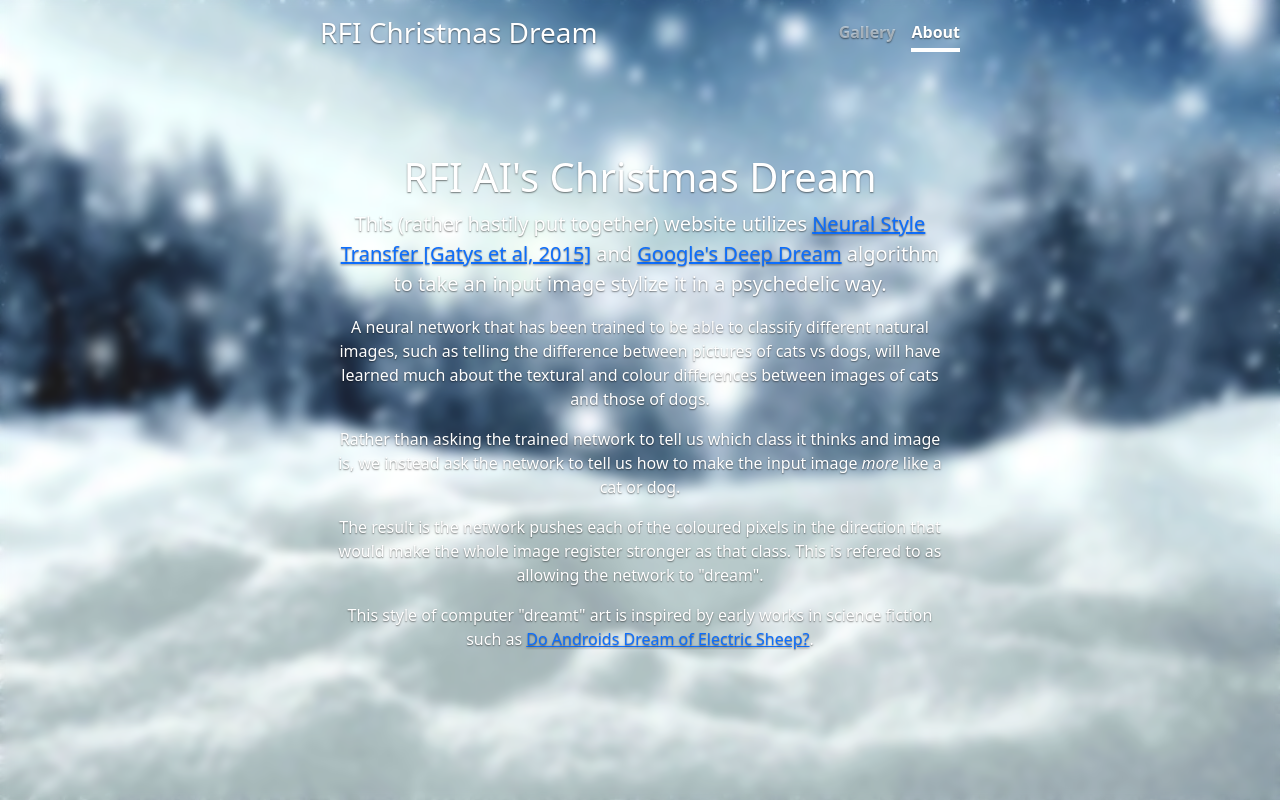
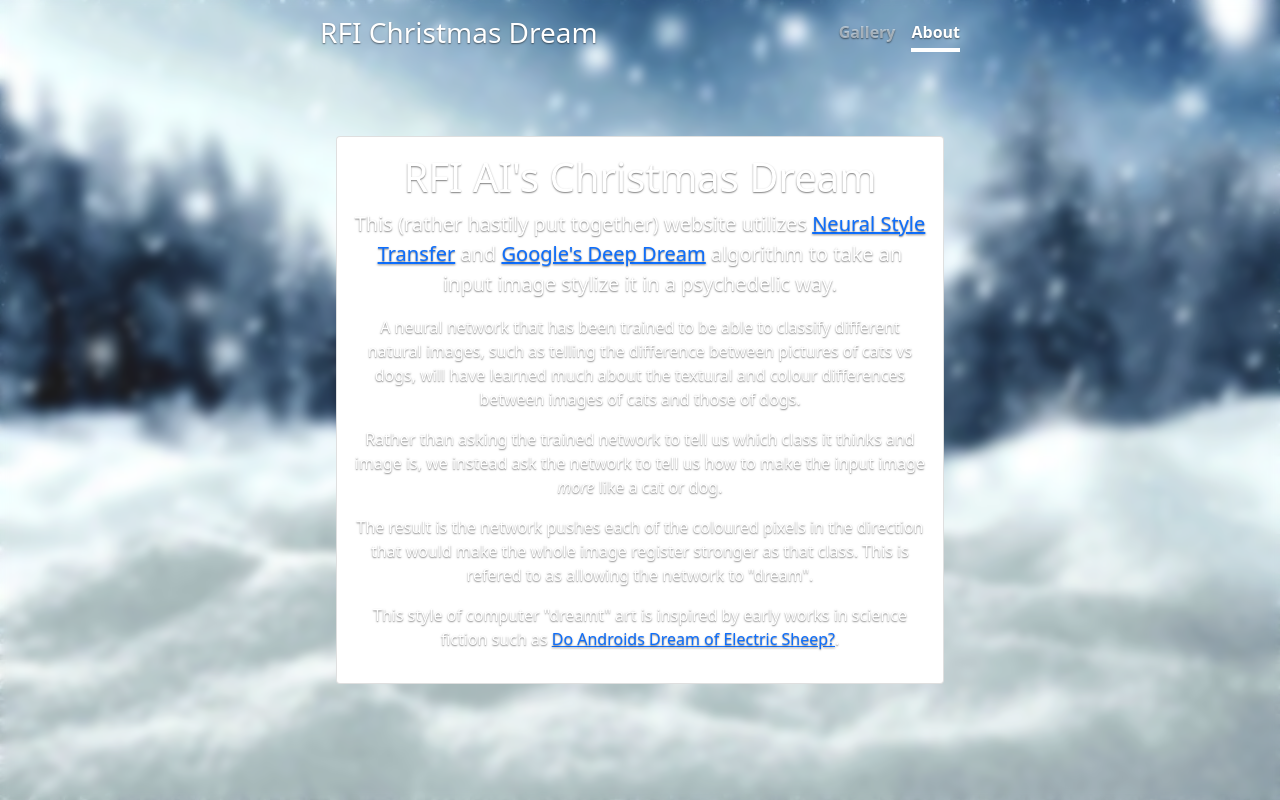
Before and after one commit to rosalindfranklininstitute/deepdreamchristmas, a Flask app: page /about in a window 1280 px wide. Run offline with Flask 2, Linux system fonts and the light colour scheme.

Commit message:
Update about

```diff
--- a/templates/about.html
+++ b/templates/about.html
@@ -25,9 +25,11 @@
                         </div>
                     </header>
                     <main class="px-3 mb-auto mt-auto">
+                        <div class="card">
+                          <div class="card-body">
                             <h1>RFI AI's Christmas Dream</h1>
                             <p class="lead">
-                            This (rather hastily put together) website utilizes <a href="https://arxiv.org/abs/1508.06576">Neural Style Transfer [Gatys et al, 2015]</a> and <a href="https://ai.googleblog.com/2015/06/inceptionism-going-deeper-into-neural.html">Google's Deep Dream</a> algorithm to take an input image stylize it in a psychedelic way.
+                                This (rather hastily put together) website utilizes <a href="https://arxiv.org/abs/1508.06576">Neural Style Transfer</a> and <a href="https://ai.googleblog.com/2015/06/inceptionism-going-deeper-into-neural.html">Google's Deep Dream</a> algorithm to take an input image stylize it in a psychedelic way.
                             </p>
                             <p>
                                 A neural network that has been trained to be able to classify different natural images, such as telling the difference between pictures of cats vs dogs, will have learned much about the textural and colour differences between images of cats and those of dogs.
@@ -41,6 +43,8 @@
                             <p>
                                 This style of computer "dreamt" art is inspired by early works in science fiction such as <a href="https://en.wikipedia.org/wiki/Do_Androids_Dream_of_Electric_Sheep%3F">Do Androids Dream of Electric Sheep?</a>.
                             </p>
+                          </div>
+                        </div>
                     </main>
                     <footer class="text-white-50">
                         <p></p>
```
Lines whose indentation alone changed are shown as unchanged.
